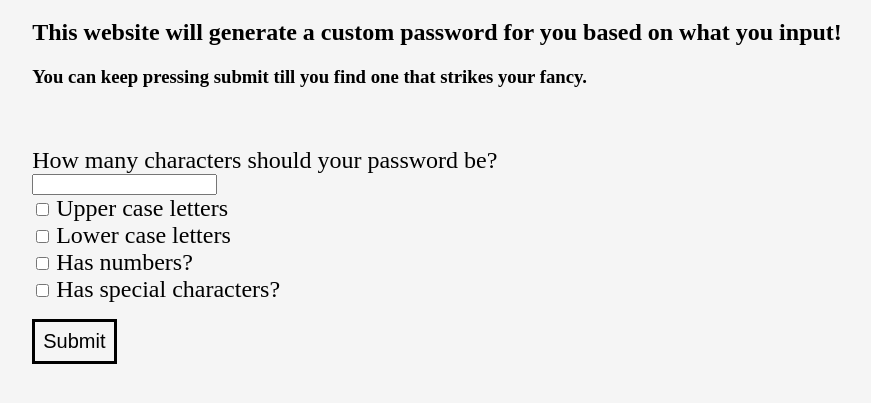
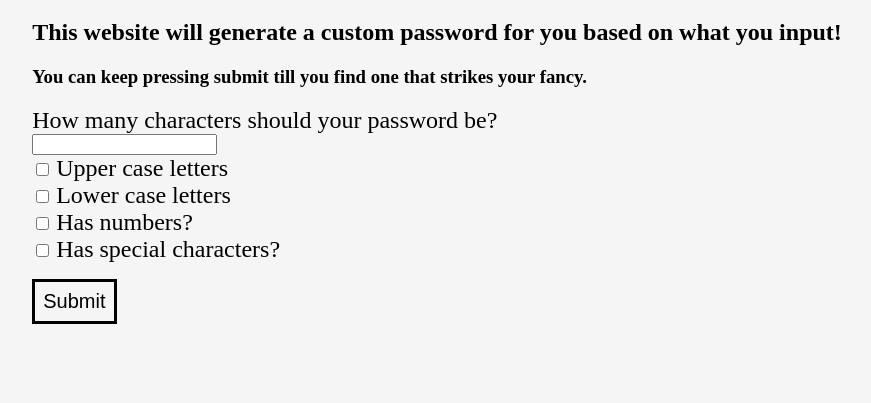
Before and after one commit to seanmena/password-gen, a plain HTML site: page index.html in a window 1280 px wide. Shown: the part 89-492 px from the top of the page, without its empty margins (203-1074 px from the left). Drawn offline with Linux system fonts and the light colour scheme.

Commit message:
okay it's better now

```diff
--- a/style.css
+++ b/style.css
@@ -18,9 +18,6 @@ html {
     border-color: black;
 }
 
-h3{
-    padding-bottom: 5%;
-}
 
 label {
     font-size: 24px;
```
